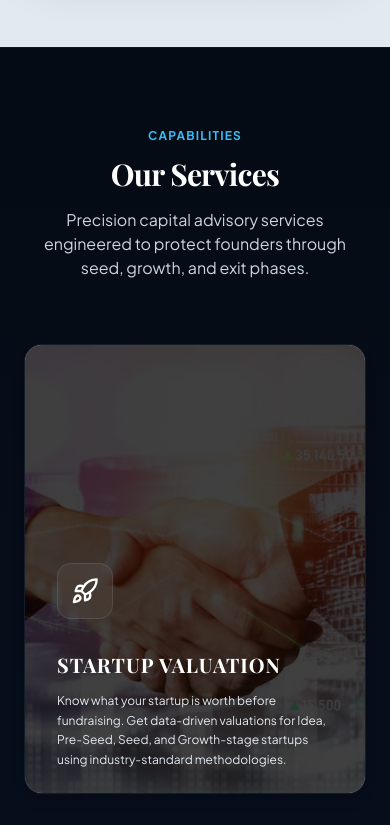
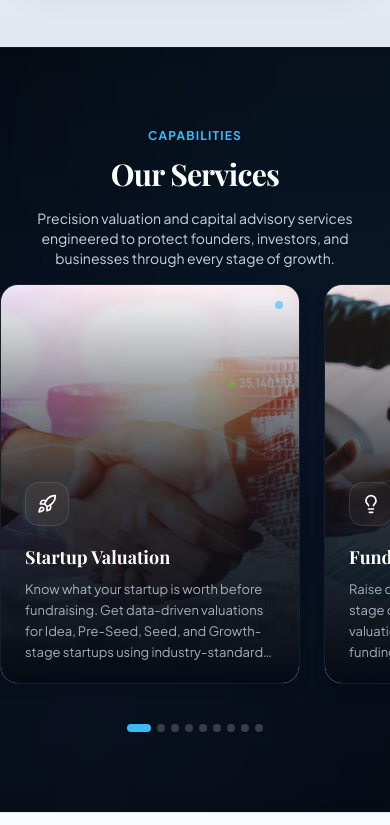
Before and after one commit to SakshiiiiiJoshi/founderequity, a Next.js app: page / in a window 390 px wide. Shown: the part 3520-4345 px from the top of the page. Built offline with nearby package versions, Linux system fonts and the light colour scheme; a web font is replaced by a local one.

Commit message:
service section updated

```diff
--- a/app/globals.css
+++ b/app/globals.css
@@ -276,3 +276,20 @@ body {
 .grid-line-glow {
   background: linear-gradient(to bottom, transparent, rgba(255, 255, 255, 0.05) 10%, rgba(255, 255, 255, 0.05) 90%, transparent);
 }
+
+/* Hide scrollbar for services horizontal scroll */
+.hide-scrollbar::-webkit-scrollbar {
+  display: none;
+}
+.hide-scrollbar {
+  -ms-overflow-style: none;
+  scrollbar-width: none;
+}
+
+/* Line clamp utility */
+.line-clamp-4 {
+  display: -webkit-box;
+  -webkit-line-clamp: 4;
+  -webkit-box-orient: vertical;
+  overflow: hidden;
+}
--- a/components/ui/services.tsx
+++ b/components/ui/services.tsx
@@ -1,170 +1,302 @@
-import { Rocket, Lightbulb, Building2, TrendingUp, Users, Target } from "lucide-react";
+"use client";
 
+import { useRef, useState, useEffect, useCallback } from "react";
+import {
+  Rocket,
+  Lightbulb,
+  Building2,
+  Users,
+  Landmark,
+  BriefcaseBusiness,
+  PieChart,
+  BookOpen,
+  ShieldCheck,
+  ChevronLeft,
+  ChevronRight,
+} from "lucide-react";
+import { motion, useInView } from "motion/react";
+
+/* ──────────────────────────────────────────────
+   Service Data
+   ────────────────────────────────────────────── */
+const services = [
+  {
+    title: "Startup Valuation",
+    description:
+      "Know what your startup is worth before fundraising. Get data-driven valuations for Idea, Pre-Seed, Seed, and Growth-stage startups using industry-standard methodologies.",
+    icon: Rocket,
+    image: "/hero-slide-1.png",
+    accent: "#38BDF8",
+  },
+  {
+    title: "Fundraising Valuation",
+    description:
+      "Raise capital with confidence at every stage of your growth. Determine a fair valuation for Seed, Angel, Series A, B & C funding rounds based on business fundamentals, market opportunity, financial performance, and growth potential.",
+    icon: Lightbulb,
+    image: "/hero-slide-2.png",
+    accent: "#818CF8",
+  },
+  {
+    title: "MSME Business Valuation",
+    description:
+      "Understand the true value of your business. Ideal for MSMEs seeking funding, partnerships, mergers, acquisitions, or strategic planning.",
+    icon: Building2,
+    image: "/hero-slide-3.png",
+    accent: "#34D399",
+  },
+  {
+    title: "ESOP Valuation",
+    description:
+      "Create employee ownership plans with accuracy. Determine the fair market value of shares for ESOP issuance, employee buybacks, and compliance requirements.",
+    icon: Users,
+    image: "/hero-slide-4.png",
+    accent: "#F472B6",
+  },
+  {
+    title: "Valuation Support for Investment Banks",
+    description:
+      "Support complex capital market and transaction mandates with independent valuation expertise. We assist investment banks with valuation analysis for IPOs, mergers & acquisitions, equity capital markets, and strategic transactions.",
+    icon: Landmark,
+    image: "/hero-slide-1.png",
+    accent: "#FBBF24",
+  },
+  {
+    title: "Valuation Support for PE & VC Funds",
+    description:
+      "Make investment decisions with greater confidence through independent valuation support. We assist PE/VC funds in evaluating investment opportunities, portfolio companies, funding rounds, and exit transactions.",
+    icon: BriefcaseBusiness,
+    image: "/hero-slide-2.png",
+    accent: "#A78BFA",
+  },
+  {
+    title: "Equity Portfolio Valuation",
+    description:
+      "Gain deeper insights into the intrinsic value of your equity portfolio. We provide valuation-driven analysis of portfolio holdings to support investment decisions, portfolio reviews, and long-term value creation.",
+    icon: PieChart,
+    image: "/hero-slide-3.png",
+    accent: "#2DD4BF",
+  },
+  {
+    title: "Valuation Support for Chartered Accountants",
+    description:
+      "Strengthen your client engagements with reliable, independent valuation support. We assist practicing Chartered Accountants with business valuations for fundraising, shareholder transactions, restructuring, regulatory requirements, and strategic planning.",
+    icon: BookOpen,
+    image: "/hero-slide-4.png",
+    accent: "#FB923C",
+  },
+  {
+    title: "Second Opinion Valuation",
+    badge: "Free",
+    description:
+      "Already have a valuation report? Verify it. Get an independent expert review of your existing valuation and identify assumptions, risks, and hidden gaps.",
+    icon: ShieldCheck,
+    image: "/hero-slide-1.png",
+    accent: "#4ADE80",
+  },
+];
+
+/* ──────────────────────────────────────────────
+   Component
+   ────────────────────────────────────────────── */
 export default function Services() {
+  const scrollRef = useRef<HTMLDivElement>(null);
+  const sectionRef = useRef<HTMLElement>(null);
+  const isInView = useInView(sectionRef, { once: true, margin: "-100px" });
+
+  const [canScrollLeft, setCanScrollLeft] = useState(false);
+  const [canScrollRight, setCanScrollRight] = useState(true);
+  const [activeIndex, setActiveIndex] = useState(0);
+
+  /* ── Scroll state tracker ── */
+  const updateScrollState = useCallback(() => {
+    const el = scrollRef.current;
+    if (!el) return;
+    setCanScrollLeft(el.scrollLeft > 10);
+    setCanScrollRight(el.scrollLeft < el.scrollWidth - el.clientWidth - 10);
+
+    // Calculate active dot
+    const cardWidth = el.querySelector<HTMLElement>("[data-card]")?.offsetWidth ?? 340;
+    const gap = 24;
+    const idx = Math.round(el.scrollLeft / (cardWidth + gap));
+    setActiveIndex(Math.min(idx, services.length - 1));
+  }, []);
+
+  useEffect(() => {
+    const el = scrollRef.current;
+    if (!el) return;
+    el.addEventListener("scroll", updateScrollState, { passive: true });
+    updateScrollState();
+    return () => el.removeEventListener("scroll", updateScrollState);
+  }, [updateScrollState]);
+
+  /* ── Arrow scroll handler ── */
+  const scroll = (dir: "left" | "right") => {
+    const el = scrollRef.current;
+    if (!el) return;
+    const cardWidth = el.querySelector<HTMLElement>("[data-card]")?.offsetWidth ?? 340;
+    const gap = 24;
+    const amount = (cardWidth + gap) * 2;
+    el.scrollBy({ left: dir === "left" ? -amount : amount, behavior: "smooth" });
+  };
+
+  /* ── Dot click handler ── */
+  const scrollToIndex = (idx: number) => {
+    const el = scrollRef.current;
+    if (!el) return;
+    const cardWidth = el.querySelector<HTMLElement>("[data-card]")?.offsetWidth ?? 340;
+    const gap = 24;
+    el.scrollTo({ left: idx * (cardWidth + gap), behavior: "smooth" });
+  };
+
   return (
     <section
+      ref={sectionRef}
       id="service"
-      className="bg-gradient-to-b from-[#050B14] via-[#0A1224] to-[#050B14] py-20 px-6 sm:px-8 lg:px-12 lg:py-28 border-t border-white/5"
+      className="relative bg-gradient-to-b from-[#050B14] via-[#0A1224] to-[#050B14] py-20 px-0 lg:py-28 border-t border-white/5 overflow-hidden"
     >
-      <div className="mx-auto max-w-7xl">
-        {/* Header */}
-        <div className="text-center max-w-2xl mx-auto">
-          <h2 className="text-xs font-bold uppercase tracking-widest text-[#38BDF8]">Capabilities</h2>
+      {/* ── Ambient glow decorations ── */}
+      <div className="pointer-events-none absolute -top-40 left-1/4 h-[500px] w-[500px] rounded-full bg-[#38BDF8]/[0.04] blur-[120px]" />
+      <div className="pointer-events-none absolute -bottom-32 right-1/4 h-[400px] w-[400px] rounded-full bg-[#818CF8]/[0.04] blur-[120px]" />
+
+      <div className="mx-auto max-w-[1440px]">
+        {/* ── Header ── */}
+        <motion.div
+          className="text-center max-w-2xl mx-auto px-6 sm:px-8"
+          initial={{ opacity: 0, y: 30 }}
+          animate={isInView ? { opacity: 1, y: 0 } : {}}
+          transition={{ duration: 0.7, ease: [0.16, 1, 0.3, 1] }}
+        >
+          <h2 className="text-xs font-bold uppercase tracking-widest text-[#38BDF8]">
+            Capabilities
+          </h2>
           <p className="font-serif-heading mt-3 text-3xl font-bold tracking-tight text-white sm:text-4xl">
             Our Services
           </p>
-          <p className="mt-4 text-slate-300">
-            Precision capital advisory services engineered to protect founders through seed, growth, and exit phases.
+          <p className="mt-4 text-slate-300 text-sm sm:text-base">
+            Precision valuation and capital advisory services engineered to protect founders, investors, and businesses through every stage of growth.
           </p>
+        </motion.div>
+
+        {/* ── Navigation arrows (desktop) ── */}
+        <div className="hidden sm:flex items-center justify-end gap-2 px-6 sm:px-8 lg:px-12 mt-10 mb-4">
+          <button
+            onClick={() => scroll("left")}
+            disabled={!canScrollLeft}
+            aria-label="Scroll services left"
+            className="flex h-10 w-10 items-center justify-center rounded-full border border-white/10 bg-white/5 text-white backdrop-blur-sm transition-all duration-300 hover:bg-white/10 hover:border-white/20 disabled:opacity-30 disabled:cursor-not-allowed"
+          >
+            <ChevronLeft className="h-5 w-5" />
+          </button>
+          <button
+            onClick={() => scroll("right")}
+            disabled={!canScrollRight}
+            aria-label="Scroll services right"
+            className="flex h-10 w-10 items-center justify-center rounded-full border border-white/10 bg-white/5 text-white backdrop-blur-sm transition-all duration-300 hover:bg-white/10 hover:border-white/20 disabled:opacity-30 disabled:cursor-not-allowed"
+          >
+            <ChevronRight className="h-5 w-5" />
+          </button>
         </div>
 
-        {/* Grid of Cards with Premium Hover Animations */}
-        <div className="mt-16 grid grid-cols-1 gap-8 sm:grid-cols-2 lg:grid-cols-3">
-          {/* Card 1: Startup Valuation */}
-          <div className="relative overflow-hidden rounded-2xl h-[450px] group/card border border-white/5 shadow-lg bg-[#09111E] hover:border-white/15 transition-all duration-500">
+        {/* ── Horizontal scroll container ── */}
+        <div
+          ref={scrollRef}
+          className="flex gap-6 overflow-x-auto scroll-smooth snap-x snap-mandatory px-6 sm:px-8 lg:px-12 pb-4 mt-4 sm:mt-0 hide-scrollbar"
+        >
+          {services.map((service, i) => {
+            const Icon = service.icon;
+            return (
+              <motion.div
+                key={service.title}
+                data-card
+                className="group relative flex-shrink-0 w-[300px] sm:w-[340px] snap-start"
+                initial={{ opacity: 0, y: 40, scale: 0.95 }}
+                animate={isInView ? { opacity: 1, y: 0, scale: 1 } : {}}
+                transition={{
+                  duration: 0.6,
+                  delay: i * 0.08,
+                  ease: [0.16, 1, 0.3, 1],
+                }}
+              >
+                <div className="relative overflow-hidden rounded-2xl h-[400px] border border-white/[0.06] shadow-lg bg-[#09111E] hover:border-white/15 transition-all duration-500 cursor-pointer">
+                  {/* Card image */}
                   <img
-              src="/hero-slide-1.png"
-              alt="Startup Valuation background"
-              className="absolute inset-0 h-full w-full object-cover group-hover/card:scale-110 transition-transform duration-700 pointer-events-none"
+                    src={service.image}
+                    alt={`${service.title} background`}
+                    className="absolute inset-0 h-full w-full object-cover group-hover:scale-110 transition-transform duration-700 pointer-events-none"
+                    loading="lazy"
                   />
-            <div className="absolute inset-0 bg-black/75 group-hover/card:bg-black/45 transition-colors duration-500 z-0"></div>
-            <div className="absolute inset-0 flex flex-col justify-end p-8 z-10 text-left">
-              <div className="flex h-14 w-14 items-center justify-center rounded-xl bg-white/5 text-white border border-white/10 mb-6 backdrop-blur-sm group-hover/card:scale-110 group-hover/card:rotate-3 group-hover/card:border-white/30 transition-all duration-500">
-                <Rocket className="h-7 w-7" />
+
+                  {/* Dark overlay */}
+                  <div className="absolute inset-0 bg-gradient-to-t from-[#050B14] via-[#050B14]/80 to-transparent group-hover:via-[#050B14]/60 transition-colors duration-500 z-[1]" />
+
+                  {/* Accent glow on hover */}
+                  <div
+                    className="absolute inset-0 opacity-0 group-hover:opacity-100 transition-opacity duration-700 z-[1]"
+                    style={{
+                      background: `radial-gradient(ellipse at 50% 0%, ${service.accent}10 0%, transparent 70%)`,
+                    }}
+                  />
+
+                  {/* Content */}
+                  <div className="absolute inset-0 flex flex-col justify-end p-6 z-10 text-left">
+                    {/* Icon */}
+                    <div
+                      className="flex h-11 w-11 items-center justify-center rounded-xl bg-white/5 border border-white/10 mb-4 backdrop-blur-sm group-hover:scale-110 group-hover:rotate-3 transition-all duration-500"
+                      style={{
+                        boxShadow: `0 0 20px ${service.accent}15`,
+                      }}
+                    >
+                      <Icon className="h-5 w-5 text-white" />
                     </div>
-              <div className="transform translate-y-2 group-hover/card:translate-y-0 transition-transform duration-500 ease-out">
-                <h3 className="font-serif-heading text-xl font-bold text-white uppercase tracking-wider">
-                  Startup Valuation
+
+                    {/* Title + badge */}
+                    <div className="transform translate-y-1 group-hover:translate-y-0 transition-transform duration-500 ease-out">
+                      <div className="flex items-center gap-2 flex-wrap">
+                        <h3 className="font-serif-heading text-lg font-bold text-white leading-tight">
+                          {service.title}
                         </h3>
-                <p className="mt-3 text-xs leading-relaxed text-slate-200 group-hover/card:opacity-100 transition-opacity duration-500">
-                  Know what your startup is worth before fundraising. Get data-driven valuations for Idea,
-                  Pre-Seed, Seed, and Growth-stage startups using industry-standard methodologies.
+                        {service.badge && (
+                          <span className="inline-flex items-center rounded-full bg-emerald-500/20 px-2.5 py-0.5 text-[10px] font-bold uppercase tracking-wider text-emerald-400 border border-emerald-500/30 animate-pulse">
+                            {service.badge}
+                          </span>
+                        )}
+                      </div>
+
+                      {/* Description — fades in on hover */}
+                      <p className="mt-2.5 text-[13px] leading-relaxed text-slate-300/80 line-clamp-4 group-hover:text-slate-200 transition-colors duration-500">
+                        {service.description}
                       </p>
                     </div>
                   </div>
+
+                  {/* Top-right accent dot */}
+                  <div
+                    className="absolute top-4 right-4 h-2 w-2 rounded-full z-10 opacity-60 group-hover:opacity-100 group-hover:scale-150 transition-all duration-500"
+                    style={{ backgroundColor: service.accent }}
+                  />
+                </div>
+              </motion.div>
+            );
+          })}
         </div>
 
-          {/* Card 2: Seed & Angel Round Valuation */}
-          <div className="relative overflow-hidden rounded-2xl h-[450px] group/card border border-white/5 shadow-lg bg-[#09111E] hover:border-white/15 transition-all duration-500">
-            <img
-              src="/hero-slide-2.png"
-              alt="Seed & Angel Round Valuation background"
-              className="absolute inset-0 h-full w-full object-cover group-hover/card:scale-110 transition-transform duration-700 pointer-events-none"
+        {/* ── Scroll indicator dots ── */}
+        <div className="flex items-center justify-center gap-1.5 mt-6 px-6">
+          {services.map((_, i) => (
+            <button
+              key={i}
+              onClick={() => scrollToIndex(i)}
+              aria-label={`Go to service ${i + 1}`}
+              className={`rounded-full transition-all duration-300 ${
+                i === activeIndex
+                  ? "w-6 h-2 bg-[#38BDF8]"
+                  : "w-2 h-2 bg-white/20 hover:bg-white/40"
+              }`}
             />
-            <div className="absolute inset-0 bg-black/75 group-hover/card:bg-black/45 transition-colors duration-500 z-0"></div>
-            <div className="absolute inset-0 flex flex-col justify-end p-8 z-10 text-left">
-              <div className="flex h-14 w-14 items-center justify-center rounded-xl bg-white/5 text-white border border-white/10 mb-6 backdrop-blur-sm group-hover/card:scale-110 group-hover/card:rotate-3 group-hover/card:border-white/30 transition-all duration-500">
-                <Lightbulb className="h-7 w-7" />
-              </div>
-              <div className="transform translate-y-2 group-hover/card:translate-y-0 transition-transform duration-500 ease-out">
-                <h3 className="font-serif-heading text-xl font-bold text-white uppercase tracking-wider">
-                  Seed & Angel Round Valuation
-                </h3>
-                <p className="mt-3 text-xs leading-relaxed text-slate-200 group-hover/card:opacity-100 transition-opacity duration-500">
-                  Raise capital with confidence. Determine a fair valuation for angel investors and
-                  early-stage funding rounds based on traction, market size, team strength, and growth potential.
-                </p>
-              </div>
+          ))}
         </div>
       </div>
 
-          {/* Card 3: MSME Business Valuation */}
-          <div className="relative overflow-hidden rounded-2xl h-[450px] group/card border border-white/5 shadow-lg bg-[#09111E] hover:border-white/15 transition-all duration-500">
-            <img
-              src="/hero-slide-3.png"
-              alt="MSME Business Valuation background"
-              className="absolute inset-0 h-full w-full object-cover group-hover/card:scale-110 transition-transform duration-700 pointer-events-none"
-            />
-            <div className="absolute inset-0 bg-black/75 group-hover/card:bg-black/45 transition-colors duration-500 z-0"></div>
-            <div className="absolute inset-0 flex flex-col justify-end p-8 z-10 text-left">
-              <div className="flex h-14 w-14 items-center justify-center rounded-xl bg-white/5 text-white border border-white/10 mb-6 backdrop-blur-sm group-hover/card:scale-110 group-hover/card:rotate-3 group-hover/card:border-white/30 transition-all duration-500">
-                <Building2 className="h-7 w-7" />
-              </div>
-              <div className="transform translate-y-2 group-hover/card:translate-y-0 transition-transform duration-500 ease-out">
-                <h3 className="font-serif-heading text-xl font-bold text-white uppercase tracking-wider">
-                  MSME Business Valuation
-                </h3>
-                <p className="mt-3 text-xs leading-relaxed text-slate-200 group-hover/card:opacity-100 transition-opacity duration-500">
-                  Understand the true value of your business. Ideal for MSMEs seeking funding, partnerships,
-                  mergers, acquisitions, or strategic planning.
-                </p>
-              </div>
-            </div>
-          </div>
-
-          {/* Card 4: Series A, B & C Valuation */}
-          <div className="relative overflow-hidden rounded-2xl h-[450px] group/card border border-white/5 shadow-lg bg-[#09111E] hover:border-white/15 transition-all duration-500">
-            <img
-              src="/hero-slide-4.png"
-              alt="Series A, B & C Valuation background"
-              className="absolute inset-0 h-full w-full object-cover group-hover/card:scale-110 transition-transform duration-700 pointer-events-none"
-            />
-            <div className="absolute inset-0 bg-black/75 group-hover/card:bg-black/45 transition-colors duration-500 z-0"></div>
-            <div className="absolute inset-0 flex flex-col justify-end p-8 z-10 text-left">
-              <div className="flex h-14 w-14 items-center justify-center rounded-xl bg-white/5 text-white border border-white/10 mb-6 backdrop-blur-sm group-hover/card:scale-110 group-hover/card:rotate-3 group-hover/card:border-white/30 transition-all duration-500">
-                <TrendingUp className="h-7 w-7" />
-              </div>
-              <div className="transform translate-y-2 group-hover/card:translate-y-0 transition-transform duration-500 ease-out">
-                <h3 className="font-serif-heading text-xl font-bold text-white uppercase tracking-wider">
-                  Series A, B & C Valuation
-                </h3>
-                <p className="mt-3 text-xs leading-relaxed text-slate-200 group-hover/card:opacity-100 transition-opacity duration-500">
-                  Built for scaling companies. Advanced valuation models considering revenue growth, market
-                  expansion, financial performance, and future projections.
-                </p>
-              </div>
-            </div>
-          </div>
-
-          {/* Card 5: ESOP Valuation */}
-          <div className="relative overflow-hidden rounded-2xl h-[450px] group/card border border-white/5 shadow-lg bg-[#09111E] hover:border-white/15 transition-all duration-500">
-            <img
-              src="/hero-slide-1.png"
-              alt="ESOP Valuation background"
-              className="absolute inset-0 h-full w-full object-cover group-hover/card:scale-110 transition-transform duration-700 pointer-events-none"
-            />
-            <div className="absolute inset-0 bg-black/75 group-hover/card:bg-black/45 transition-colors duration-500 z-0"></div>
-            <div className="absolute inset-0 flex flex-col justify-end p-8 z-10 text-left">
-              <div className="flex h-14 w-14 items-center justify-center rounded-xl bg-white/5 text-white border border-white/10 mb-6 backdrop-blur-sm group-hover/card:scale-110 group-hover/card:rotate-3 group-hover/card:border-white/30 transition-all duration-500">
-                <Users className="h-7 w-7" />
-              </div>
-              <div className="transform translate-y-2 group-hover/card:translate-y-0 transition-transform duration-500 ease-out">
-                <h3 className="font-serif-heading text-xl font-bold text-white uppercase tracking-wider">
-                  ESOP Valuation
-                </h3>
-                <p className="mt-3 text-xs leading-relaxed text-slate-200 group-hover/card:opacity-100 transition-opacity duration-500">
-                  Create employee ownership plans with accuracy. Determine the fair market value of shares
-                  for ESOP issuance, employee buybacks, and compliance requirements.
-                </p>
-              </div>
-            </div>
-          </div>
-
-          {/* Card 6: Second Opinion Valuation */}
-          <div className="relative overflow-hidden rounded-2xl h-[450px] group/card border border-white/5 shadow-lg bg-[#09111E] hover:border-white/15 transition-all duration-500">
-            <img
-              src="/hero-slide-2.png"
-              alt="Second Opinion Valuation background"
-              className="absolute inset-0 h-full w-full object-cover group-hover/card:scale-110 transition-transform duration-700 pointer-events-none"
-            />
-            <div className="absolute inset-0 bg-black/75 group-hover/card:bg-black/45 transition-colors duration-500 z-0"></div>
-            <div className="absolute inset-0 flex flex-col justify-end p-8 z-10 text-left">
-              <div className="flex h-14 w-14 items-center justify-center rounded-xl bg-white/5 text-white border border-white/10 mb-6 backdrop-blur-sm group-hover/card:scale-110 group-hover/card:rotate-3 group-hover/card:border-white/30 transition-all duration-500">
-                <Target className="h-7 w-7" />
-              </div>
-              <div className="transform translate-y-2 group-hover/card:translate-y-0 transition-transform duration-500 ease-out">
-                <h3 className="font-serif-heading text-xl font-bold text-white uppercase tracking-wider">
-                  Second Opinion Valuation (Free)
-                </h3>
-                <p className="mt-3 text-xs leading-relaxed text-slate-200 group-hover/card:opacity-100 transition-opacity duration-500">
-                  Already have a valuation report? Verify it. Get an independent expert review of your
-                  existing valuation and identify assumptions, risks, and hidden gaps.
-                </p>
-              </div>
-            </div>
-          </div>
-        </div>
-      </div>
     </section>
   );
 }
```
Also changed, not shown: public/advisor_portrait.png (deleted). Lines whose indentation alone changed are shown as unchanged.
